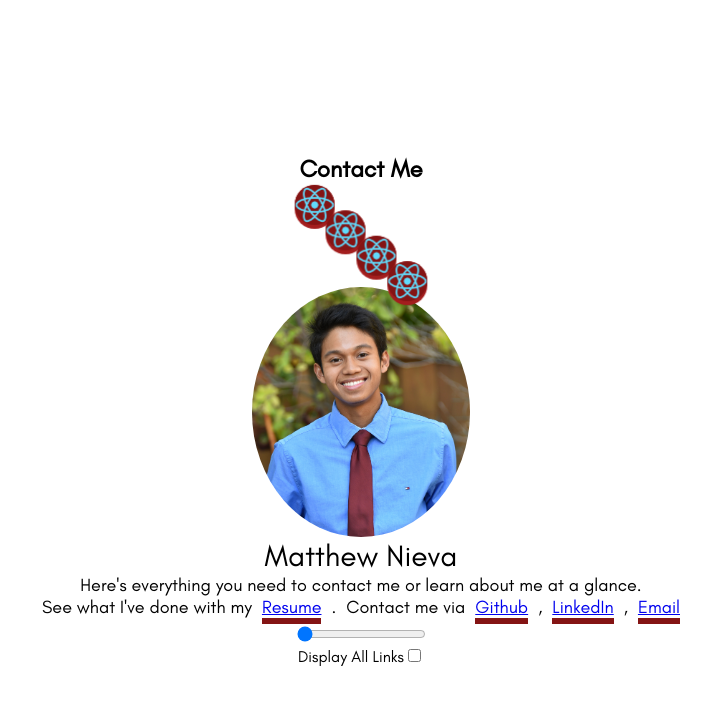
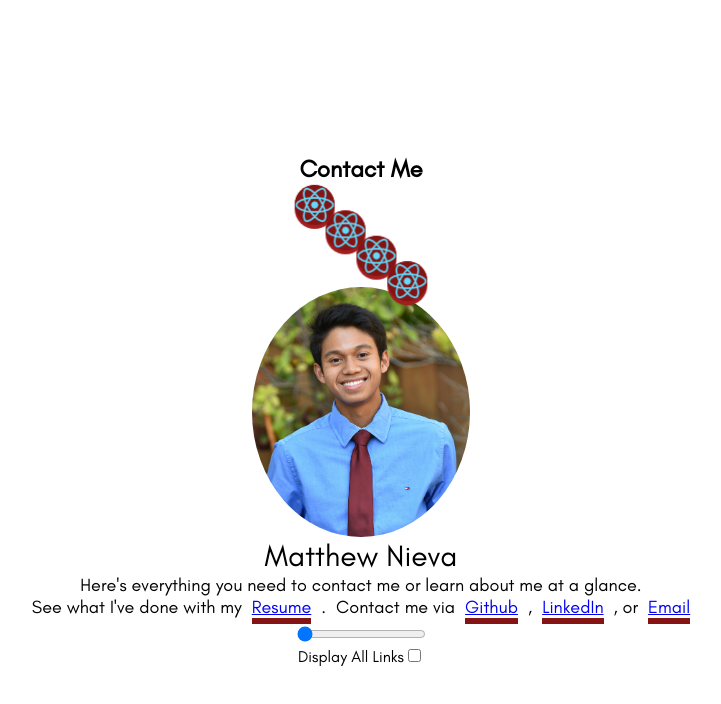
Before and after one commit to matthewcn56/matthewcn, a React (Create React App) app: page / in a window 1280 px wide. Shown: the top 704 px of the page, without its empty margins (279-1000 px from the left). Built offline with nearby package versions, Linux system fonts and the light colour scheme.

Commit message:
Fixed netlify bugs

```diff
--- a/src/landing/LandingPage.tsx
+++ b/src/landing/LandingPage.tsx
@@ -1,5 +1,5 @@
 import React, { useState, useEffect } from "react";
-import mattchoo from "../assets/mattchoo.jpg";
+//import mattchoo from "../assets/mattchoo.jpg";
 import "./landingPage.css";
 import mattchooContent from "./LandingPageContent";
 import Hoverable from "../components/Hoverable";
@@ -12,6 +12,7 @@ export default function LandingPage() {
 
   useEffect(() => {
     setHovered(undefined);
+    setDisplayAll(false);
   }, [selected]);
   const icons: JSX.Element[] = mattchooContent[selected].content.reduce(
     (icons: JSX.Element[], section) => {
@@ -36,7 +37,8 @@ export default function LandingPage() {
     []
   );
 
-  const sections = mattchooContent;
+  const sectionTitles = mattchooContent.map((sect) => sect.title);
+  console.log(sectionTitles);
 
   const header = mattchooContent[selected].title;
 
--- a/src/landing/LandingPageContent.ts
+++ b/src/landing/LandingPageContent.ts
@@ -81,7 +81,7 @@ const sectionContent: SectionLayout[] = [
         },
       },
       {
-        plain: ",",
+        plain: ", or",
       },
       {
         hoverable: {
@@ -95,7 +95,7 @@ const sectionContent: SectionLayout[] = [
   },
   //second one is projects
   {
-    title: "Experience & Projects",
+    title: "Experience/Projects",
     clickableText: false,
     content: [
       {
```
